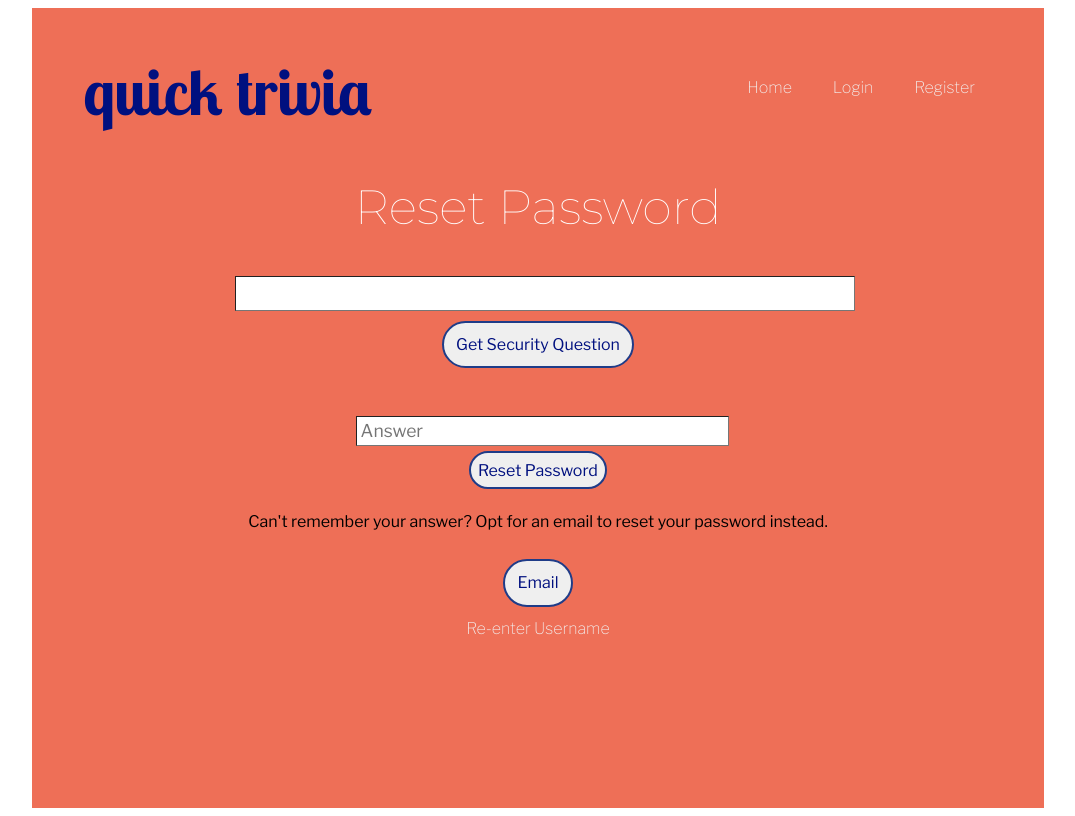
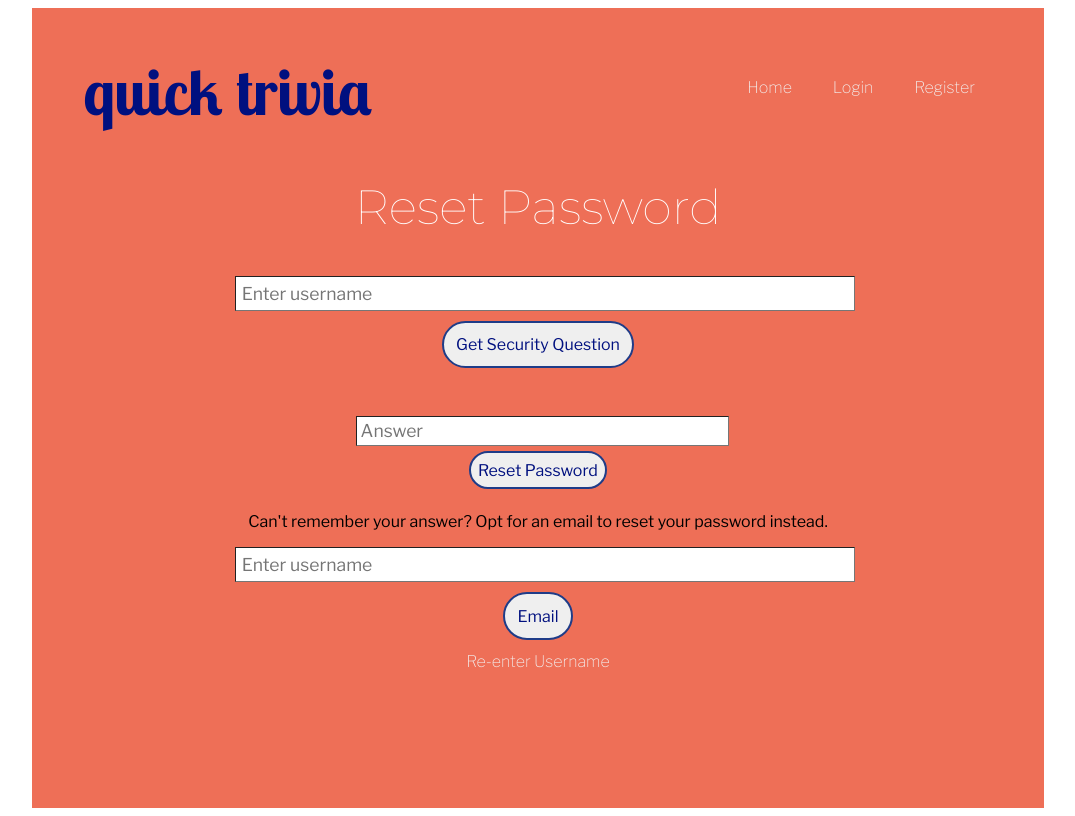
Before and after one commit to liseidybueno/quicktrivia, a Node server app: page /resetpassword in a window 1280 px wide. Shown: the whole page, without its empty margins (102-1177 px from the left). Run offline with Node 20, Linux system fonts and the light colour scheme; some libraries are stand-ins or nearby versions.

Commit message:
Email create new password

```diff
--- a/views/resetpassword.ejs
+++ b/views/resetpassword.ejs
@@ -10,7 +10,7 @@
   <div class="reset-form">
   <form action="/resetpassword" method="post">
 
-    <input class="middle" type="text" id="username" name="username" value="<%= username %>" />
+    <input class="middle" type="text" id="username" name="username" value="<%= username %>" placeholder="Enter username"/>
     <button class="register-button" type="submit" id="first_submit" name="button">Get Security Question</button>
   </form>
   <form action="/reset-sec" method="post">
@@ -25,7 +25,10 @@
     <p>
       Can't remember your answer? Opt for an email to reset your password instead.
     </p>
-      <button class="register-button" id="send-email" type="submit" name="button">Email</button>
+    <form action="/emailpw" method="post">
+      <input class="middle" type="text" id="username" name="username" value="<%= username %>" placeholder="Enter username"/>
+        <button class="register-button" id="send-email" type="submit" name="button">Email</button>
+    </form>
     </div>
     <a class="nav-link" href="/resetpassword">Re-enter Username</a>
 
```
Also changed, not shown: routes/emailpw.js (+7 -2 lines).
